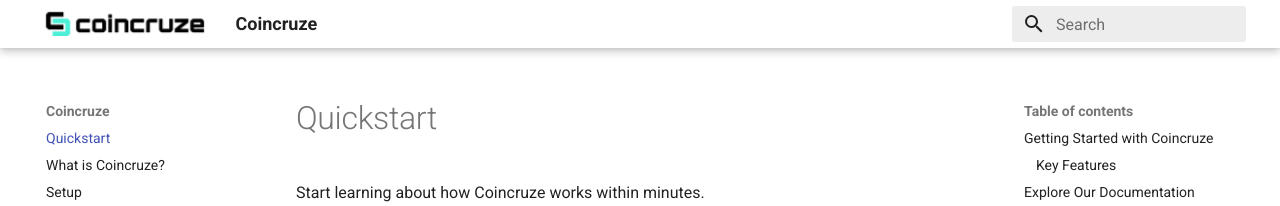
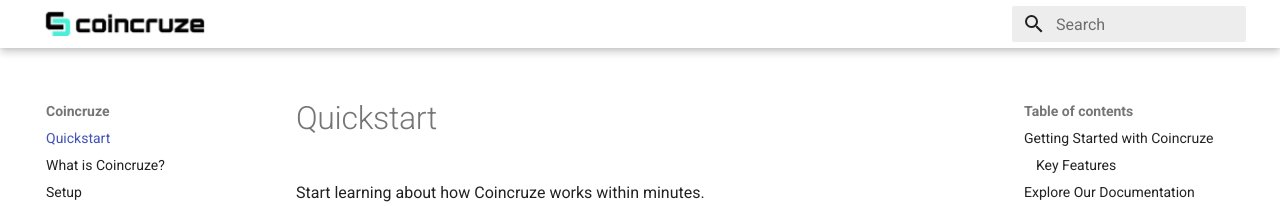
Before and after one commit to coincruze/docs, an MkDocs documentation site: the page built from docs/index.md, in a window 1280 px wide. Shown: the top 206 px of the page. Built offline with MkDocs 1.6.1 and Material for MkDocs 9.7.7, drawn with Linux system fonts in a browser that asks for light colours.

Commit message:
docs: Add custom CSS for responsive header display

```diff
--- /dev/null
+++ b/docs/stylesheets/extra.css
@@ -0,0 +1,7 @@
+.md-header__topic {
+  display: none;
+
+  @media screen and (max-width:76.234375em) {
+    display: flex;
+  }
+}
--- a/mkdocs.yml
+++ b/mkdocs.yml
@@ -12,6 +12,8 @@
   - admonition
   - pymdownx.details
   - pymdownx.superfences
+extra_css:
+  - stylesheets/extra.css
 nav:
   - Quickstart: index.md
   - What is Coincruze?: about.md
```
